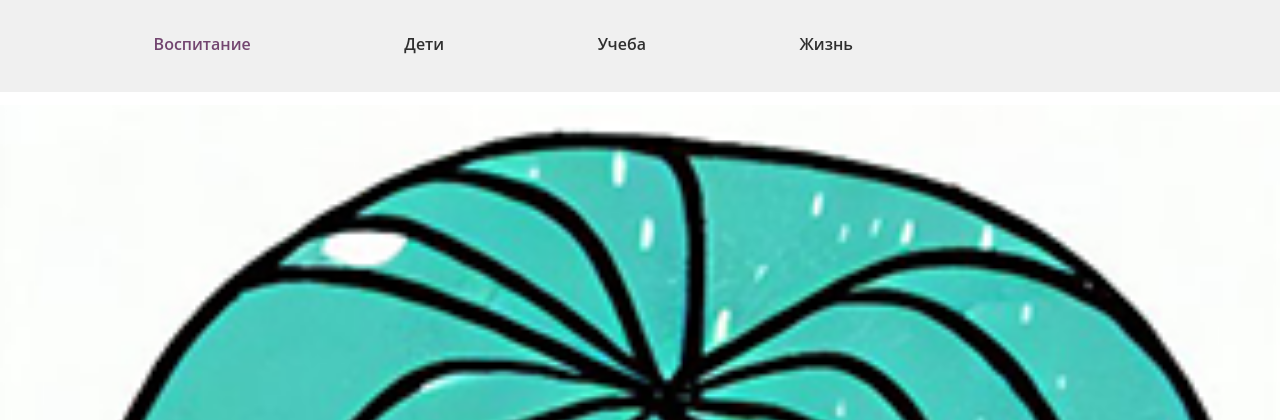
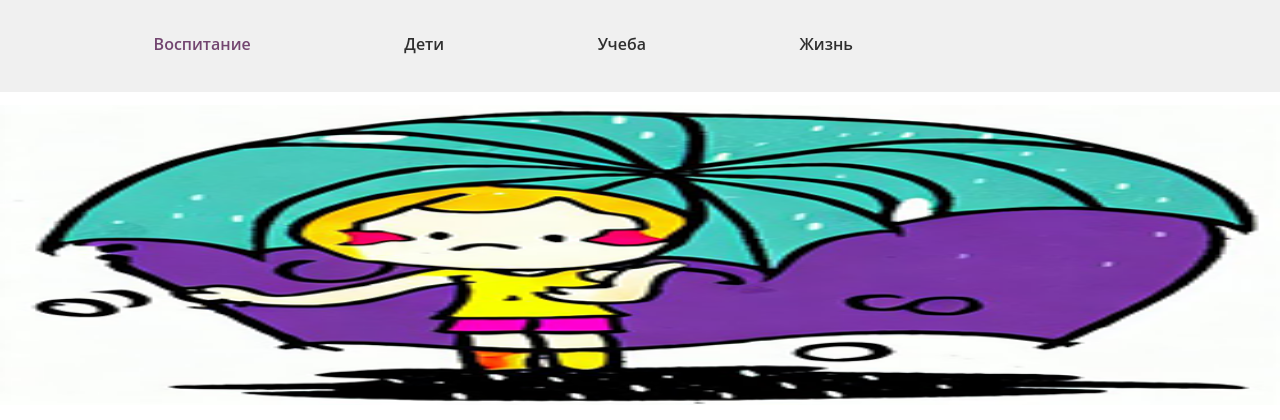
Before and after one commit to Suhogruzz/psychology_mobile_prop, a plain HTML site: page index.html in a window 1280 px wide. Shown: the part 157-577 px from the top of the page. Drawn offline with Linux system fonts and the light colour scheme.

Commit message:
Update index.css

```diff
--- a/css/index.css
+++ b/css/index.css
@@ -125,7 +125,7 @@
 
 .article-image {
   width: 100%;
-  height: 100%;
+  max-height: 300px;
 }
 
 .article-title {
```
